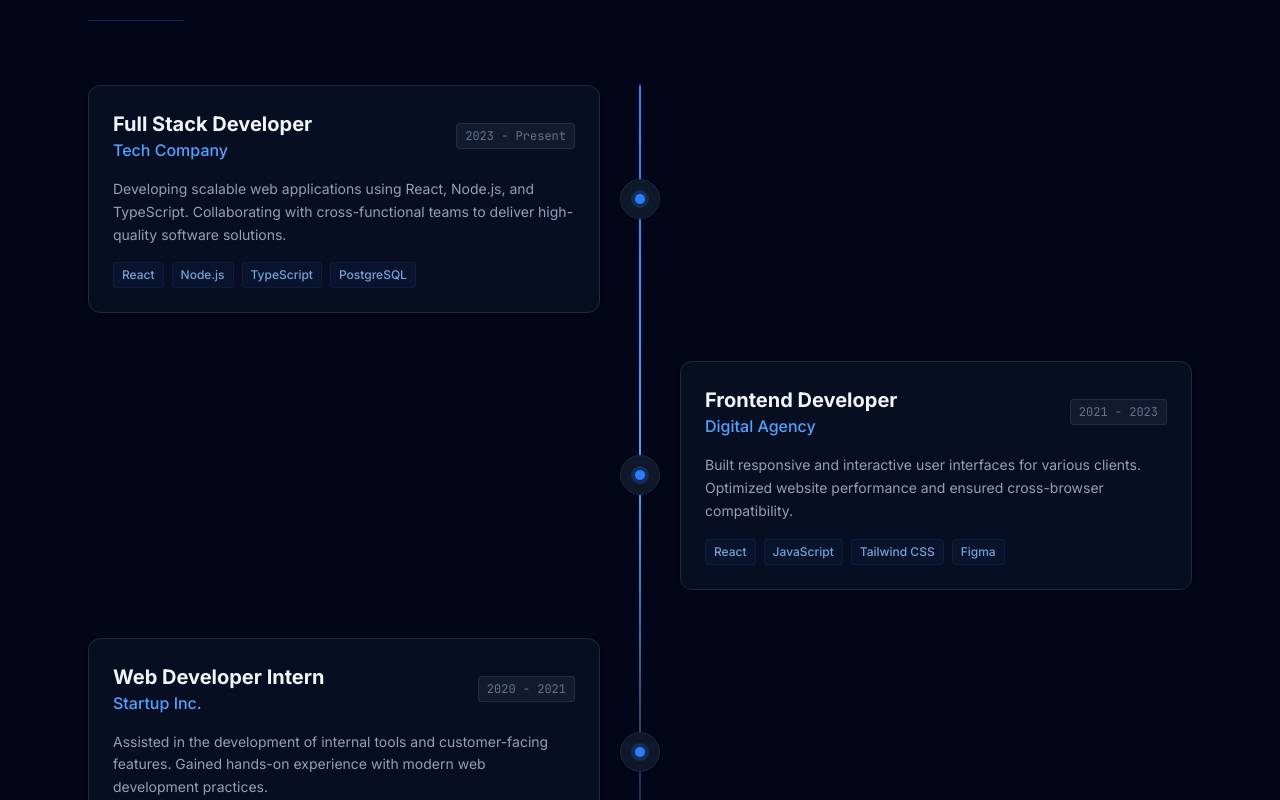
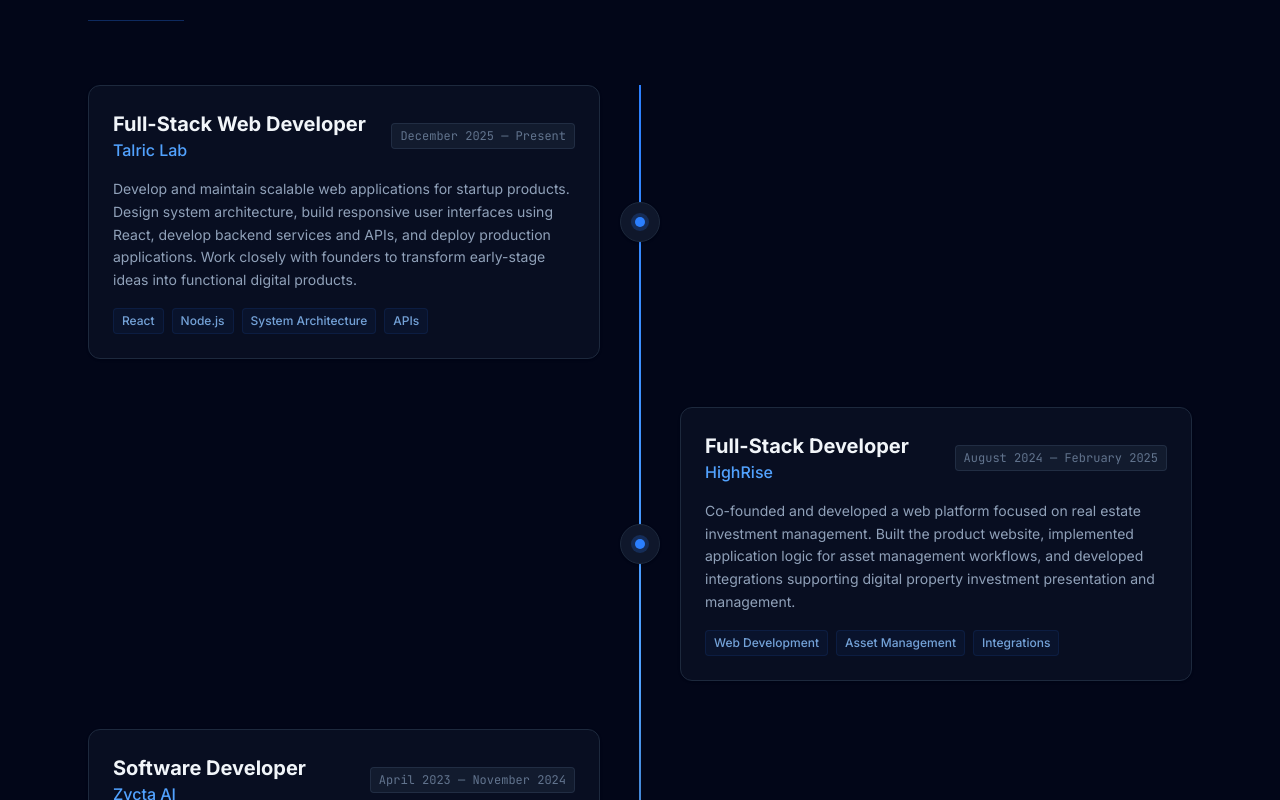
Before and after one commit to CDCODE02/MyWebDev-Portfolio, a React (Vite) app: page / in a window 1280 px wide. Shown: the part 2360-3160 px from the top of the page. Built offline with nearby package versions, Linux system fonts and the light colour scheme.

Commit message:
feat: Update experience section details
Refactors the Experience component to include more detailed and specific information about past roles, companies, and responsibilities. Updates job titles and descriptions to better reflect the actual contributions and technologies used in each position.

```diff
--- a/src/components/Experience.tsx
+++ b/src/components/Experience.tsx
@@ -5,25 +5,32 @@
 
 const experiences = [
   {
-    role: 'Full Stack Developer',
-    company: 'Tech Company',
-    period: '2023 - Present',
-    description: 'Developing scalable web applications using React, Node.js, and TypeScript. Collaborating with cross-functional teams to deliver high-quality software solutions.',
-    technologies: ['React', 'Node.js', 'TypeScript', 'PostgreSQL']
+    role: 'Full-Stack Web Developer',
+    company: 'Talric Lab',
+    period: 'December 2025 — Present',
+    description: 'Develop and maintain scalable web applications for startup products. Design system architecture, build responsive user interfaces using React, develop backend services and APIs, and deploy production applications. Work closely with founders to transform early-stage ideas into functional digital products.',
+    technologies: ['React', 'Node.js', 'System Architecture', 'APIs']
   },
   {
-    role: 'Frontend Developer',
-    company: 'Digital Agency',
-    period: '2021 - 2023',
-    description: 'Built responsive and interactive user interfaces for various clients. Optimized website performance and ensured cross-browser compatibility.',
-    technologies: ['React', 'JavaScript', 'Tailwind CSS', 'Figma']
+    role: 'Full-Stack Developer',
+    company: 'HighRise',
+    period: 'August 2024 — February 2025',
+    description: 'Co-founded and developed a web platform focused on real estate investment management. Built the product website, implemented application logic for asset management workflows, and developed integrations supporting digital property investment presentation and management.',
+    technologies: ['Web Development', 'Asset Management', 'Integrations']
   },
   {
-    role: 'Web Developer Intern',
-    company: 'Startup Inc.',
-    period: '2020 - 2021',
-    description: 'Assisted in the development of internal tools and customer-facing features. Gained hands-on experience with modern web development practices.',
-    technologies: ['HTML', 'CSS', 'JavaScript', 'Git']
+    role: 'Software Developer',
+    company: 'Zycta AI',
+    period: 'April 2023 — November 2024',
+    description: 'Developed automated systems for real-time data monitoring and analytics. Built backend logic and automation tools that processed large data streams, integrated APIs, and generated insights through automated workflows and dashboards.',
+    technologies: ['Backend Logic', 'Automation', 'Data Analytics', 'APIs']
+  },
+  {
+    role: 'Backend Developer',
+    company: 'BorderPay',
+    period: 'January 2022 — August 2022',
+    description: 'Worked on backend services for a cross-border payment platform. Contributed to transaction processing systems, API integrations, and infrastructure designed to support secure and efficient international payments.',
+    technologies: ['Backend Services', 'API Integration', 'Payment Systems']
   }
 ];
 
```
